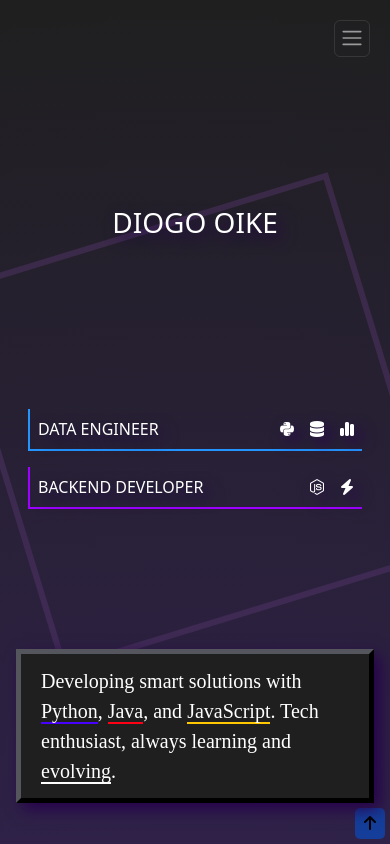
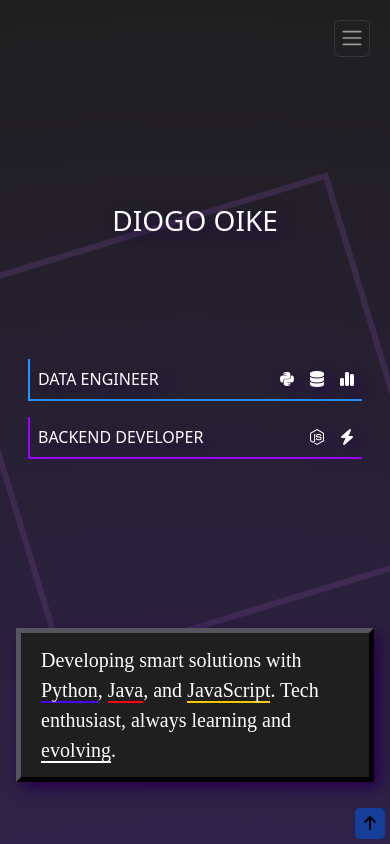
Before and after one commit to Dnaka27/Diogo-Portfolio, a React (Vite) app: page / in a window 390 px wide. Shown: the top 844 px of the page. Built offline with nearby package versions, Linux system fonts and the light colour scheme; the HTML template or start-up script is replaced by a standard one.

Commit message:
simple fixes

```diff
--- a/src/components/Header.css
+++ b/src/components/Header.css
@@ -238,14 +238,14 @@ h1 {
 
   .my-info {
     flex-direction: column;
-    height: 85vh;
+    height: 80vh;
     padding: 1rem;
     gap: 1rem;
     margin: 0;
   }
 
   .my-role {
-    height: 70%;
+    height: 60%;
     display: flex;
     flex-direction: column;
     justify-content: space-around;
```
